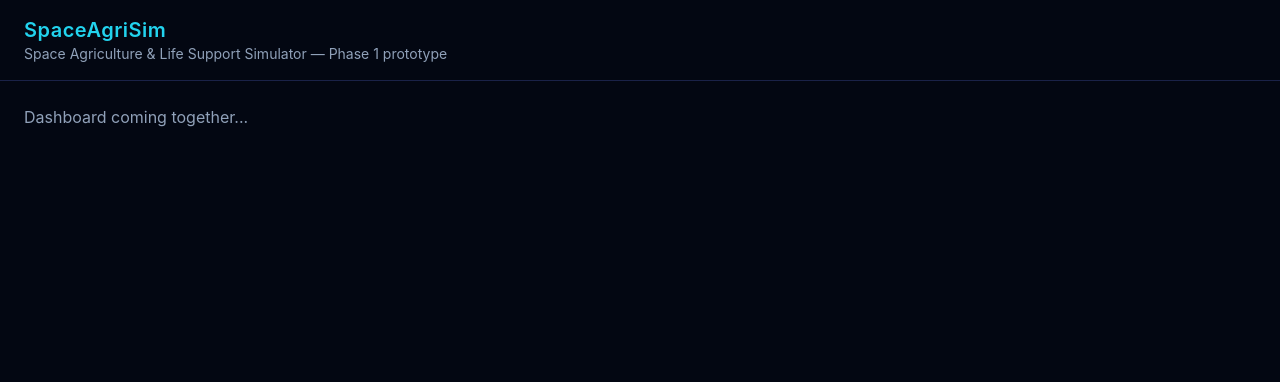
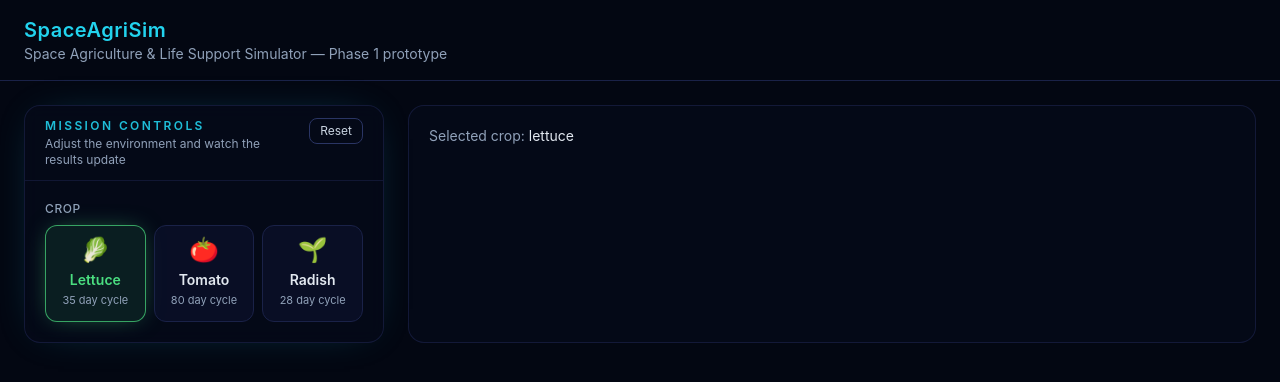
Before and after one commit to meherabhossainmmh-lang/Nasa_Space_Agri_Sim, a React (Vite) app in the folder frontend/: page / in a window 1280 px wide. Shown: the top 382 px of the page. Built offline with nearby package versions, Linux system fonts and the light colour scheme.

Commit message:
adding crop selection

```diff
--- /dev/null
+++ b/frontend/src/components/ControlPanel.jsx
@@ -0,0 +1,28 @@
+import Panel from './Panel.jsx'
+import CropSelector from './CropSelector.jsx'
+
+/**
+ * Left-hand column: everything the user can change.
+ * Controls are added group by group; each one just calls `onChange(name, value)`.
+ */
+export default function ControlPanel({ config, params, onChange, onReset }) {
+  return (
+    <Panel
+      title="Mission controls"
+      subtitle="Adjust the environment and watch the results update"
+      action={
+        <button
+          type="button"
+          onClick={onReset}
+          className="rounded-lg border border-space-600 px-2.5 py-1 text-xs text-slate-300 transition hover:border-neon-cyan/60 hover:text-neon-cyan"
+        >
+          Reset
+        </button>
+      }
+    >
+      <div className="space-y-6">
+        <CropSelector crops={config.crops} value={params.crop} onChange={(key) => onChange('crop', key)} />
+      </div>
+    </Panel>
+  )
+}
--- /dev/null
+++ b/frontend/src/components/CropSelector.jsx
@@ -0,0 +1,38 @@
+/**
+ * Crop picker rendered as a row of selectable cards.
+ */
+export default function CropSelector({ crops, value, onChange }) {
+  return (
+    <fieldset>
+      <legend className="mb-2 text-xs font-medium uppercase tracking-wider text-slate-400">Crop</legend>
+      <div className="grid grid-cols-3 gap-2" role="radiogroup" aria-label="Crop">
+        {crops.map((crop) => {
+          const selected = crop.key === value
+          return (
+            <button
+              key={crop.key}
+              type="button"
+              role="radio"
+              aria-checked={selected}
+              onClick={() => onChange(crop.key)}
+              className={`group flex flex-col items-center rounded-xl border px-2 py-3 text-center transition
+                ${
+                  selected
+                    ? 'border-neon-green/70 bg-neon-green/10 shadow-[0_0_24px_-8px_rgba(74,222,128,0.6)]'
+                    : 'border-space-700 bg-space-800/60 hover:border-space-600 hover:bg-space-800'
+                }`}
+            >
+              <span className="text-2xl leading-none" aria-hidden="true">
+                {crop.emoji}
+              </span>
+              <span className={`mt-2 text-sm font-semibold ${selected ? 'text-neon-green' : 'text-slate-200'}`}>
+                {crop.name}
+              </span>
+              <span className="mt-0.5 text-[11px] text-slate-400">{crop.growthDurationDays} day cycle</span>
+            </button>
+          )
+        })}
+      </div>
+    </fieldset>
+  )
+}
--- /dev/null
+++ b/frontend/src/components/Panel.jsx
@@ -0,0 +1,23 @@
+/**
+ * Glassy card container used across the dashboard.
+ */
+export default function Panel({ title, subtitle, action, children, className = '' }) {
+  return (
+    <section
+      className={`rounded-2xl border border-space-700/70 bg-space-900/70 shadow-[0_0_40px_-20px_rgba(34,211,238,0.35)] backdrop-blur ${className}`}
+    >
+      {(title || action) && (
+        <header className="flex items-start justify-between gap-3 border-b border-space-700/60 px-5 py-3">
+          <div>
+            {title && (
+              <h2 className="text-xs font-semibold uppercase tracking-[0.2em] text-neon-cyan/90">{title}</h2>
+            )}
+            {subtitle && <p className="mt-0.5 text-xs text-slate-400">{subtitle}</p>}
+          </div>
+          {action}
+        </header>
+      )}
+      <div className="p-5">{children}</div>
+    </section>
+  )
+}
--- /dev/null
+++ b/frontend/src/hooks/useSimulationParams.js
@@ -0,0 +1,20 @@
+import { useCallback, useState } from 'react'
+import { DEFAULT_CONFIG, defaultParamsFromConfig } from '../services/defaultConfig.js'
+
+/**
+ * Holds the user's current simulation parameters.
+ * Components only ever call `setParam(name, value)`; nothing else mutates state.
+ */
+export function useSimulationParams(config = DEFAULT_CONFIG) {
+  const [params, setParams] = useState(() => defaultParamsFromConfig(config))
+
+  const setParam = useCallback((name, value) => {
+    setParams((previous) => (previous[name] === value ? previous : { ...previous, [name]: value }))
+  }, [])
+
+  const resetParams = useCallback(() => {
+    setParams(defaultParamsFromConfig(config))
+  }, [config])
+
+  return { params, setParam, resetParams }
+}
--- a/frontend/src/pages/DashboardPage.jsx
+++ b/frontend/src/pages/DashboardPage.jsx
@@ -1,22 +1,27 @@
+import ControlPanel from '../components/ControlPanel.jsx'
+import { useSimulationParams } from '../hooks/useSimulationParams.js'
+import { DEFAULT_CONFIG } from '../services/defaultConfig.js'
+
 /**
  * Main (and only) page of the Phase 1 dashboard.
- * Controls, metrics and charts will be wired in here step by step.
  */
 export default function DashboardPage() {
+  const config = DEFAULT_CONFIG
+  const { params, setParam, resetParams } = useSimulationParams(config)
+
   return (
     <main className="min-h-screen bg-space-950 text-slate-200">
       <header className="border-b border-space-700 px-6 py-4">
-        <h1 className="text-xl font-semibold tracking-wide text-neon-cyan">
-          SpaceAgriSim
-        </h1>
-        <p className="text-sm text-slate-400">
-          Space Agriculture &amp; Life Support Simulator — Phase 1 prototype
-        </p>
+        <h1 className="text-xl font-semibold tracking-wide text-neon-cyan">SpaceAgriSim</h1>
+        <p className="text-sm text-slate-400">Space Agriculture &amp; Life Support Simulator — Phase 1 prototype</p>
       </header>
 
-      <section className="p-6 text-slate-400">
-        Dashboard coming together...
-      </section>
+      <div className="grid gap-6 p-6 lg:grid-cols-[360px_1fr]">
+        <ControlPanel config={config} params={params} onChange={setParam} onReset={resetParams} />
+        <section className="rounded-2xl border border-space-700/70 bg-space-900/70 p-5 text-sm text-slate-400">
+          Selected crop: <span className="text-slate-200">{params.crop}</span>
+        </section>
+      </div>
     </main>
   )
 }
--- /dev/null
+++ b/frontend/src/services/defaultConfig.js
@@ -0,0 +1,55 @@
+/**
+ * Fallback control configuration.
+ *
+ * The dashboard normally loads ranges/defaults from GET /api/config so the
+ * backend stays the single source of truth. These values mirror
+ * backend/app/config/simulation_constants.py and are only used until that
+ * request completes (or if the backend is unreachable) so the sliders still
+ * render sensibly.
+ */
+export const DEFAULT_CONFIG = {
+  defaultCrop: 'lettuce',
+  crops: [
+    { key: 'lettuce', name: 'Lettuce', emoji: '🥬', growthDurationDays: 35, harvestBiomassG: 2000 },
+    { key: 'tomato', name: 'Tomato', emoji: '🍅', growthDurationDays: 80, harvestBiomassG: 3500 },
+    { key: 'radish', name: 'Radish', emoji: '🌱', growthDurationDays: 28, harvestBiomassG: 1200 },
+  ],
+  parameters: {
+    gravity: { min: 0, max: 2, step: 0.01, default: 0, unit: 'g' },
+    radiation: { min: 0, max: 3, step: 0.01, default: 0.3, unit: 'mGy/day' },
+    waterAvailability: { min: 0, max: 100, step: 1, default: 100, unit: '%' },
+    lightHours: { min: 0, max: 24, step: 0.5, default: 16, unit: 'h/day' },
+    co2Level: { min: 300, max: 3000, step: 10, default: 1000, unit: 'ppm' },
+    growingArea: { min: 0.1, max: 100, step: 0.1, default: 10, unit: 'm²' },
+    simulationDays: { min: 1, max: 365, step: 1, default: 30, unit: 'days' },
+  },
+  durationOptions: [7, 14, 30, 60, 90],
+  gravityPresets: [
+    { label: 'Microgravity', value: 0 },
+    { label: 'Moon', value: 0.16 },
+    { label: 'Mars', value: 0.38 },
+    { label: 'Earth', value: 1 },
+  ],
+  radiationPresets: [
+    { label: 'Earth surface', value: 0.01 },
+    { label: 'Mars surface', value: 0.2 },
+    { label: 'ISS orbit', value: 0.3 },
+    { label: 'Deep space', value: 0.5 },
+  ],
+}
+
+/** Build the initial parameter set from a config object. */
+export function defaultParamsFromConfig(config) {
+  const p = config.parameters
+  return {
+    crop: config.defaultCrop,
+    gravity: p.gravity.default,
+    radiation: p.radiation.default,
+    waterAvailability: p.waterAvailability.default,
+    lightHours: p.lightHours.default,
+    co2Level: p.co2Level.default,
+    growingArea: p.growingArea.default,
+    simulationDays: p.simulationDays.default,
+    earthComparisonMode: 'matched',
+  }
+}
```
